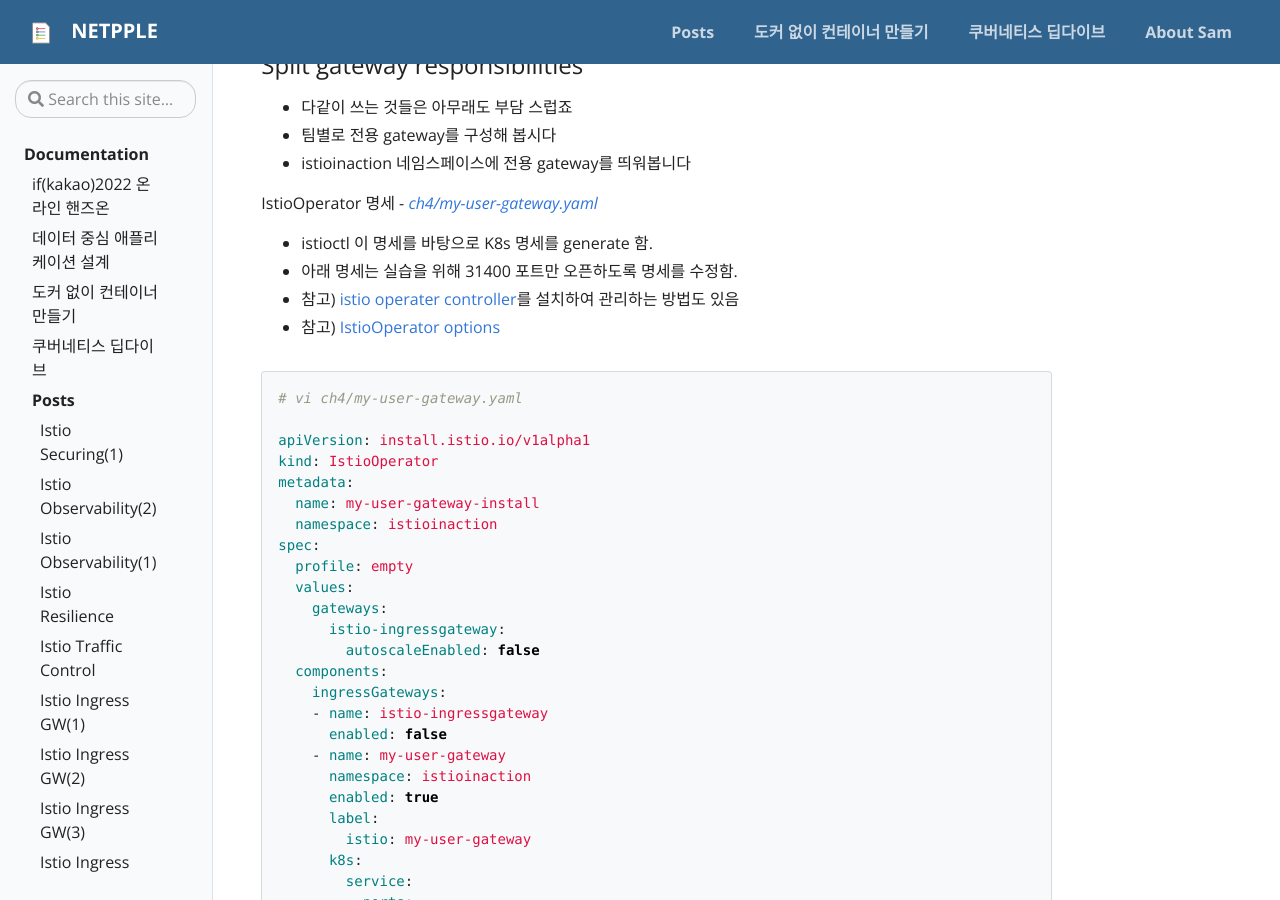
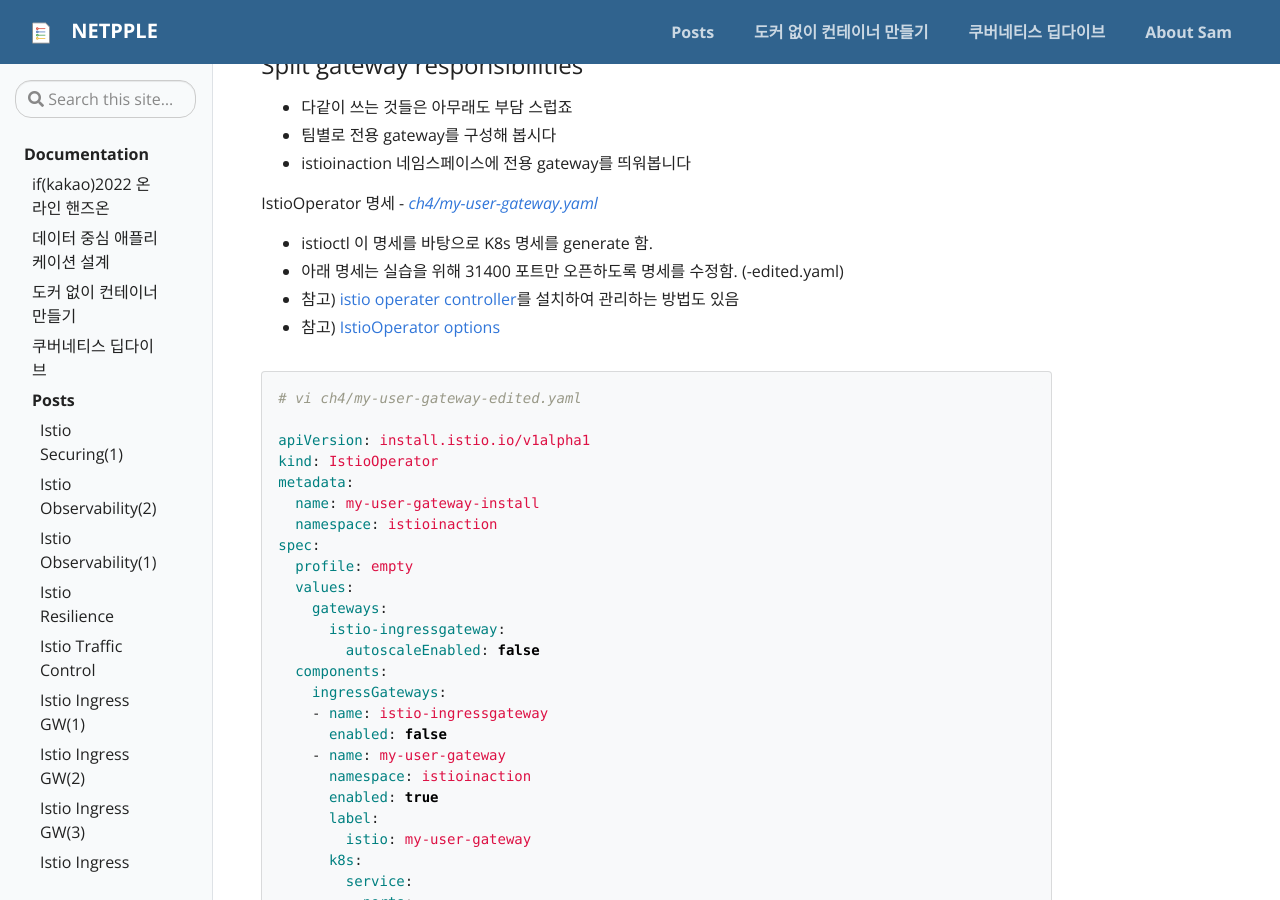
Before and after one commit to netpple/netpple.github.io, a Jekyll site: the page built from _posts/2023-01-01-Istio-ch4-4-tips.md, in a window 1280 px wide and 900 px high, scrolled down 316 px. Built offline with Jekyll 4.4.1, drawn with Linux system fonts in a browser that asks for light colours; our own code applies the rules of GitHub Pages for plain Markdown files.

Commit message:
문구 수정

````diff
--- a/_posts/2023-01-01-Istio-ch4-4-tips.md
+++ b/_posts/2023-01-01-Istio-ch4-4-tips.md
@@ -25,12 +25,12 @@
 IstioOperator 명세 - [*ch4/my-user-gateway.yaml*](https://github.com/istioinaction/book-source-code/blob/master/ch4/my-user-gateway.yaml)
 
 - istioctl 이 명세를 바탕으로 K8s 명세를 generate 함.
-- 아래 명세는 실습을 위해 31400 포트만 오픈하도록 명세를 수정함.
+- 아래 명세는 실습을 위해 31400 포트만 오픈하도록 명세를 수정함. (-edited.yaml)
 - 참고) [istio operater controller](https://tetrate.io/blog/what-is-istio-operator/)를 설치하여 관리하는 방법도 있음
 - 참고) [IstioOperator options](https://istio.io/latest/docs/reference/config/istio.operator.v1alpha1/)
 
 ```yaml
-# vi ch4/my-user-gateway.yaml
+# vi ch4/my-user-gateway-edited.yaml
 
 apiVersion: install.istio.io/v1alpha1
 kind: IstioOperator
````
